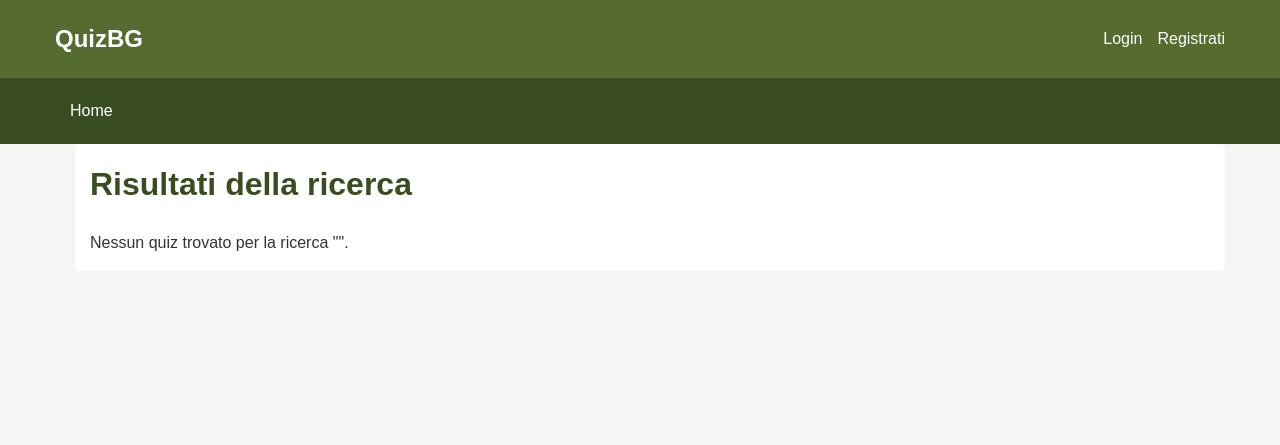
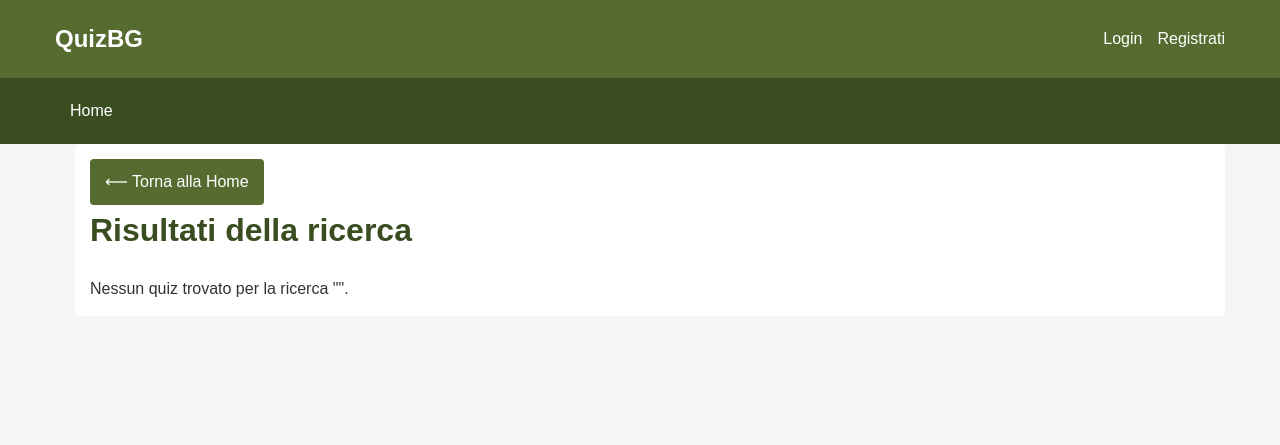
Before and after one commit to paganello/web-programming-24-25, a PHP site: page /search_quiz.php in a window 1280 px wide. Shown: the top 445 px of the page. Run offline with PHP 8.4, Linux system fonts and the light colour scheme; data that the repository does not hold is empty.

Commit message:
add torna alla home

```diff
--- a/pratica/progetto/search_quiz.php
+++ b/pratica/progetto/search_quiz.php
@@ -33,6 +33,7 @@
 ?>
 
 <div class="content">
+    <a href="index.php" class="btn">⟵ Torna alla Home</a>
     <h1>Risultati della ricerca</h1>
 
     <?php if (empty($quizzes)): ?>
--- a/pratica/progetto/view_quiz.php
+++ b/pratica/progetto/view_quiz.php
@@ -59,6 +59,7 @@
 
 <div class="main-content">
     <div class="content">
+        <a href="index.php" class="btn">⟵ Torna alla Home</a>
         <h1><?php echo htmlspecialchars($quiz['titolo']); ?></h1>
 
         <div class="card">
```
